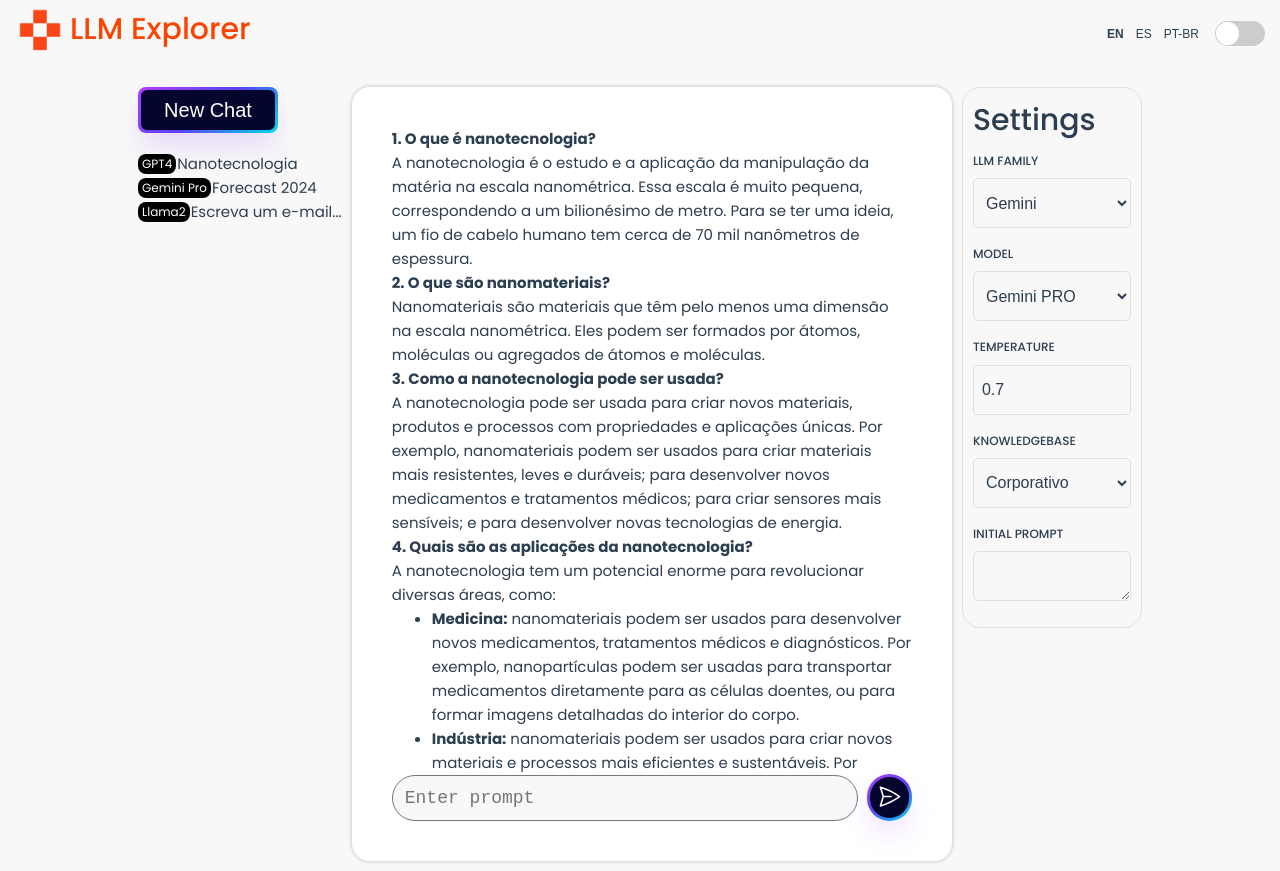
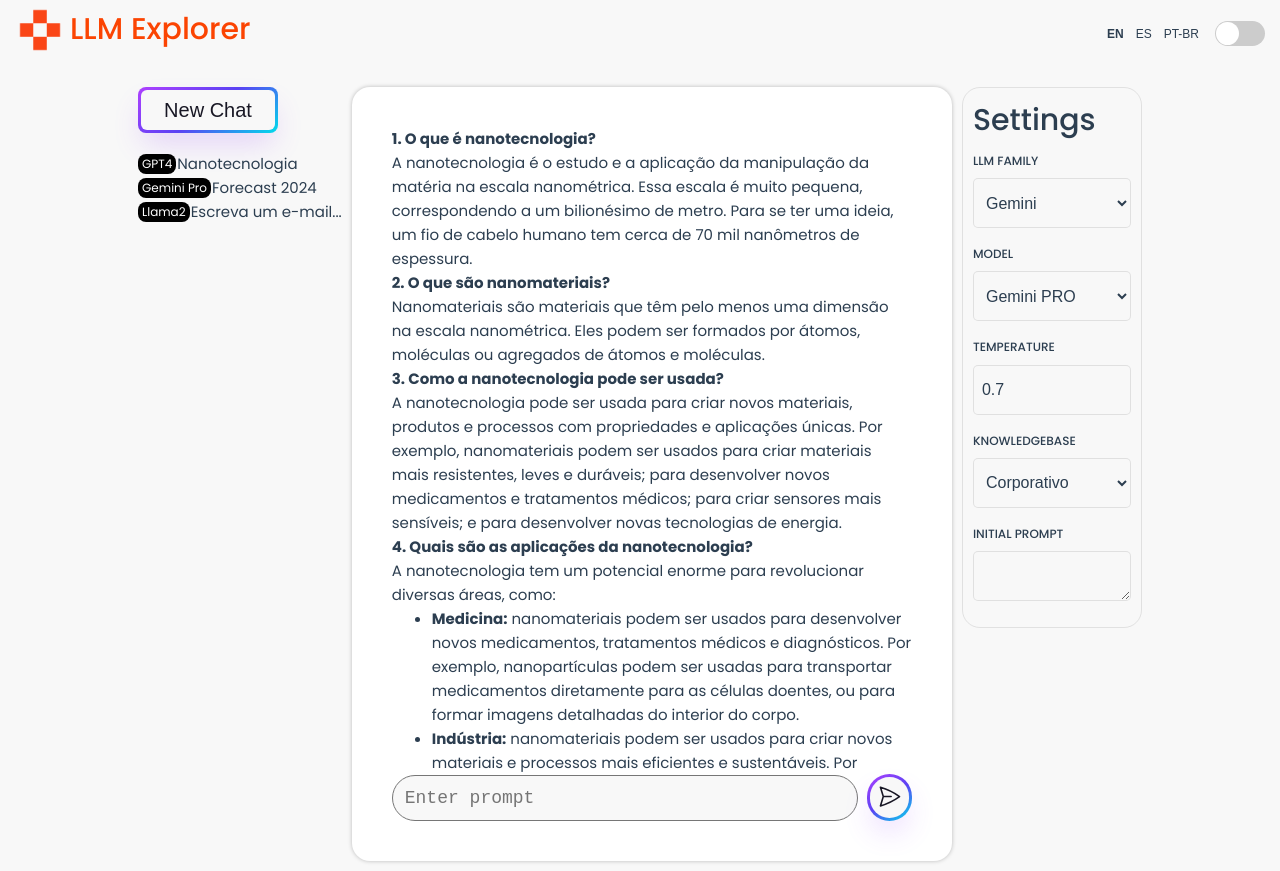
Before and after one commit to anndreyy/llm-explorer-vue, a Vue app: page / in a window 1280 px wide. Built offline with nearby package versions, Linux system fonts and the light colour scheme.

Commit message:
fix some things

```diff
--- a/src/assets/base.css
+++ b/src/assets/base.css
@@ -21,6 +21,9 @@
   --vt-c-text-light-2: rgba(60, 60, 60, 0.66);
   --vt-c-text-dark-1: var(--vt-c-white);
   --vt-c-text-dark-2: rgba(235, 235, 235, 0.64);
+
+  --vt-c-bg-animation: linear-gradient(144deg, #ff0000, #ffea00 50%);
+  --vt-c-bg-animation2: linear-gradient(144deg, #af40ff, #5b42f3 50%, #00ddeb);
 }
 
 /* semantic color variables for this project */
@@ -34,11 +37,14 @@
 
   --color-heading: var(--vt-c-text-light-1);
   --color-text: var(--vt-c-text-light-1);
+  --color-text2: var(--vt-c-black);
 
   --section-gap: 160px;
 
   --color-background-invert: var(--vt-c-black-soft);
-  --color-background-text-invert: var(--vt-c-white)
+  --color-background-text-invert: var(--vt-c-white);
+
+  --color-border-animation: var(--vt-c-bg-animation2)
 }
 
 @media (prefers-color-scheme: dark) {
@@ -52,9 +58,11 @@
 
     --color-heading: var(--vt-c-text-dark-1);
     --color-text: var(--vt-c-text-dark-2);
+    --color-text2: var(--vt-c-white);
 
     --color-background-invert: var(--vt-c-white);
-    --color-background-text-invert: var(--vt-c-black-soft)
+    --color-background-text-invert: var(--vt-c-black-soft);
+    --color-border-animation: var(--vt-c-bg-animation)
   }
 }
 
@@ -132,8 +140,29 @@ textarea {
   resize: vertical;
 }
 
+/* @keyframes gradientAnimation {
+  0% {
+      background-image: linear-gradient(144deg, #af40ff, #5b42f3 50%, #00ddeb);
+  }
+  25% {
+      background-image: linear-gradient(144deg, #007bff, #00ffc6 50%);
+  }
+  50% {
+      background-image: linear-gradient(144deg, #ff00ff, #1ae3ff 50%);
+  }
+  75% {
+      background-image: linear-gradient(144deg, #ff0000, #ffea00 50%);
+  }
+  100% {
+      background-image: linear-gradient(144deg, #800080, #ff80bf 50%);
+  }
+} */
+
 .btn {
-  background-image: linear-gradient(144deg, #af40ff, #5b42f3 50%, #00ddeb);
+  /* animation: gradientAnimation 10s ease infinite; */
+
+  /* background-image: linear-gradient(144deg, #af40ff, #5b42f3 50%, #00ddeb); */
+  background-image: var(--color-border-animation);
   border: 0;
   border-radius: 8px;
   box-shadow: 0 15px 30px -5px rgba(151, 65, 252, .2);
@@ -168,10 +197,13 @@ textarea {
 
   &:hover span {
     background: none;
+    color: black;
   }
 
   span {
-    background-color: #05062d;
+    /* background-color: #05062d; */
+    color: var(--color-text2);
+    background-color: var(--color-background-soft);
     padding: 10px 13px;
     ;
     border-radius: 6px;
```
